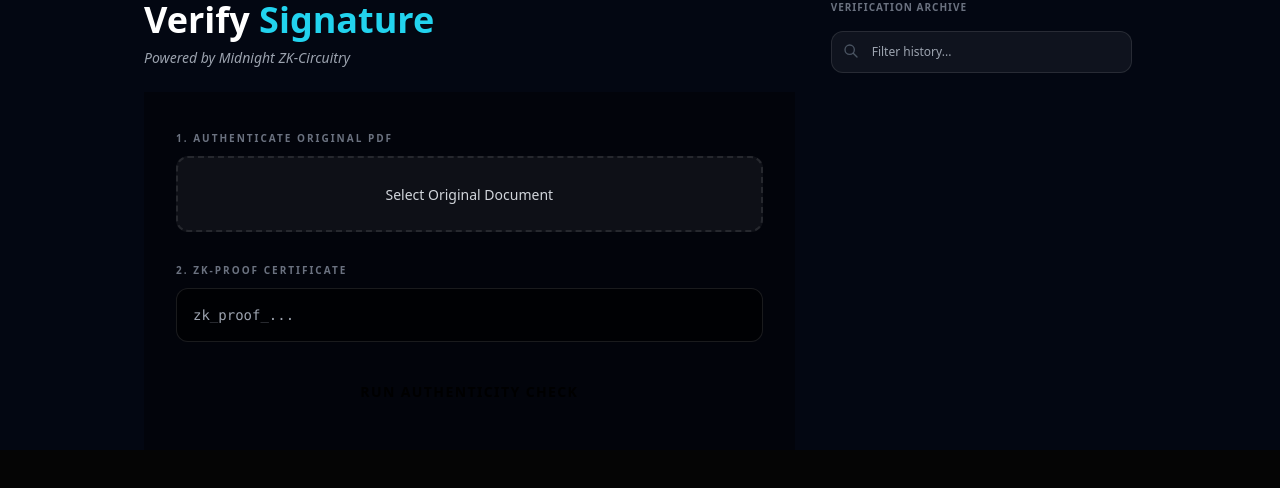
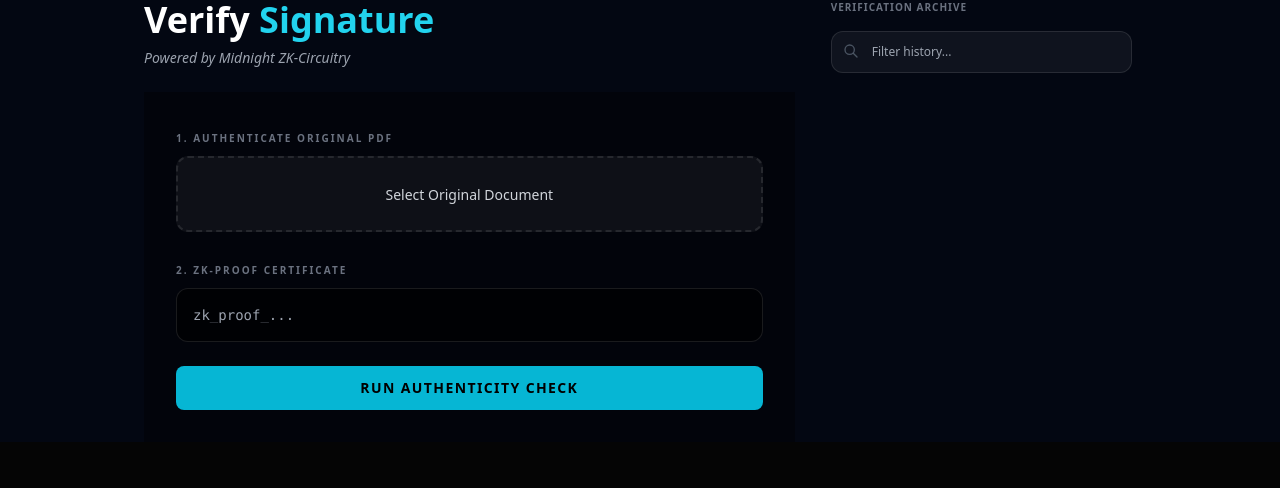
Before and after one commit to HarleysCodes/night-sign, a React (Vite) app: page /verify in a window 1280 px wide. Shown: the top 488 px of the page. Built offline with nearby package versions, Linux system fonts and the light colour scheme.

Commit message:
Fix: Add neon-button CSS styles, force visibility

```diff
--- a/src/index.css
+++ b/src/index.css
@@ -29,3 +29,20 @@ body {
 .custom-scrollbar::-webkit-scrollbar-thumb:hover {
   background: rgba(6, 182, 212, 0.5);
 }
+/* Neon button - always visible */
+.neon-button {
+  background: #06b6d4 !important;
+  color: black !important;
+  font-weight: 700 !important;
+  padding: 12px 24px !important;
+  border-radius: 8px !important;
+  opacity: 1 !important;
+  pointer-events: auto !important;
+  display: block !important;
+  visibility: visible !important;
+}
+
+.neon-button:hover {
+  background: #22d3ee !important;
+  box-shadow: 0 0 30px rgba(6, 182, 212, 0.5) !important;
+}
--- a/tailwind.config.js
+++ b/tailwind.config.js
@@ -47,6 +47,9 @@ export default {
           '50%': { transform: 'translateY(-10px)' },
         }
       },
+      button: {
+        primary: "bg-cyan-500 hover:bg-cyan-400 text-black font-bold py-3 px-6 rounded-lg transition-all",
+      },
       boxShadow: {
         'neon': '0 0 20px rgba(0, 243, 255, 0.3), 0 0 40px rgba(0, 243, 255, 0.1)',
         'neon-hover': '0 0 30px rgba(0, 243, 255, 0.5), 0 0 60px rgba(0, 243, 255, 0.2)',
```
